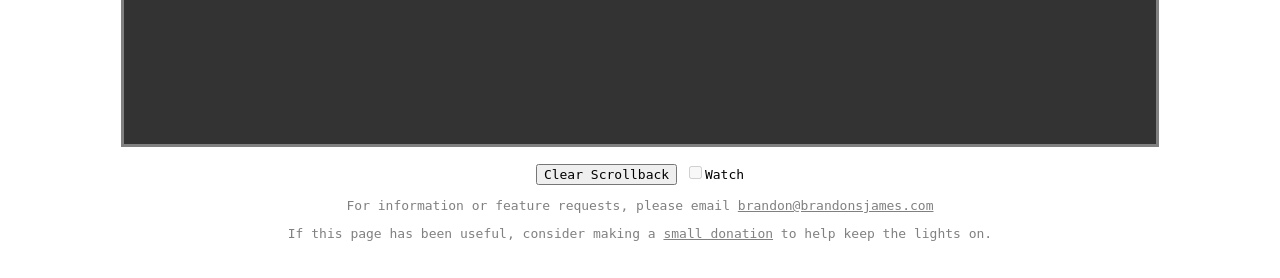
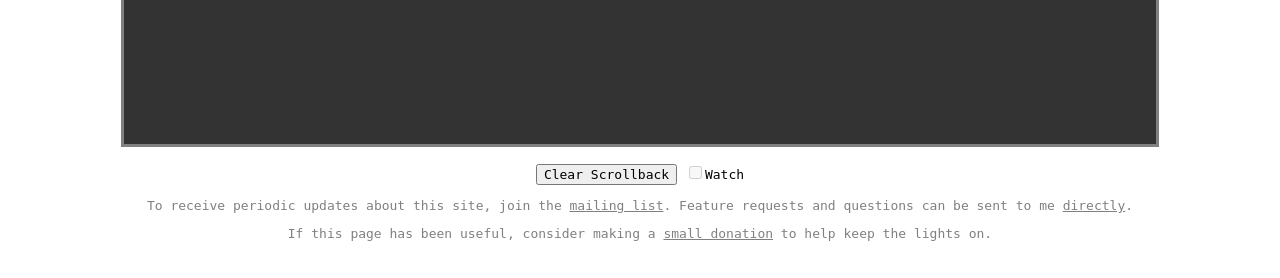
Before and after one commit to bjames/neverthenetwork, a Flask app: page / in a window 1280 px wide. Shown: the part 522-800 px from the top of the page. Run offline with Flask 2, Linux system fonts and the light colour scheme; some libraries are stand-ins or nearby versions.

Commit message:
added mailchimp link

```diff
--- a/templates/footer.html
+++ b/templates/footer.html
@@ -1,4 +1,4 @@
 <div class="footer">
-    <p>For information or feature requests, please email <a href="mailto:brandon@brandonsjames.com">brandon@brandonsjames.com</a></p>
+    <p>To receive periodic updates about this site, join the <a href="https://mailchi.mp/a97c75c48f8f/ntn" target="_blank">mailing list</a>. Feature requests and questions can be sent to me <a href="mailto:brandon@brandonsjames.com">directly</a>.</p>
     <p>If this page has been useful, consider making a <a href="https://www.buymeacoffee.com/gTmjV6SfU">small donation</a> to help keep the lights on.</p>
 </div>
```
